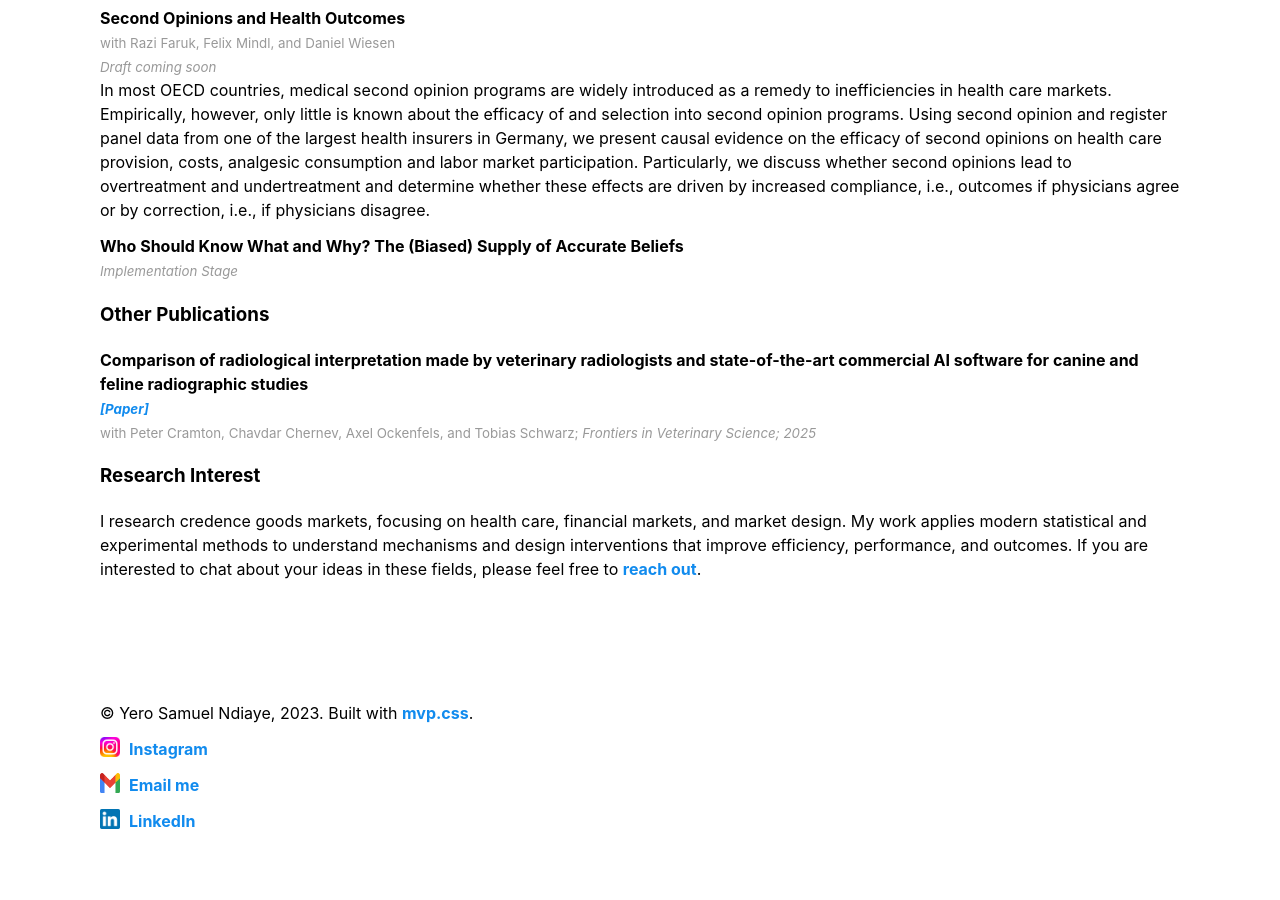
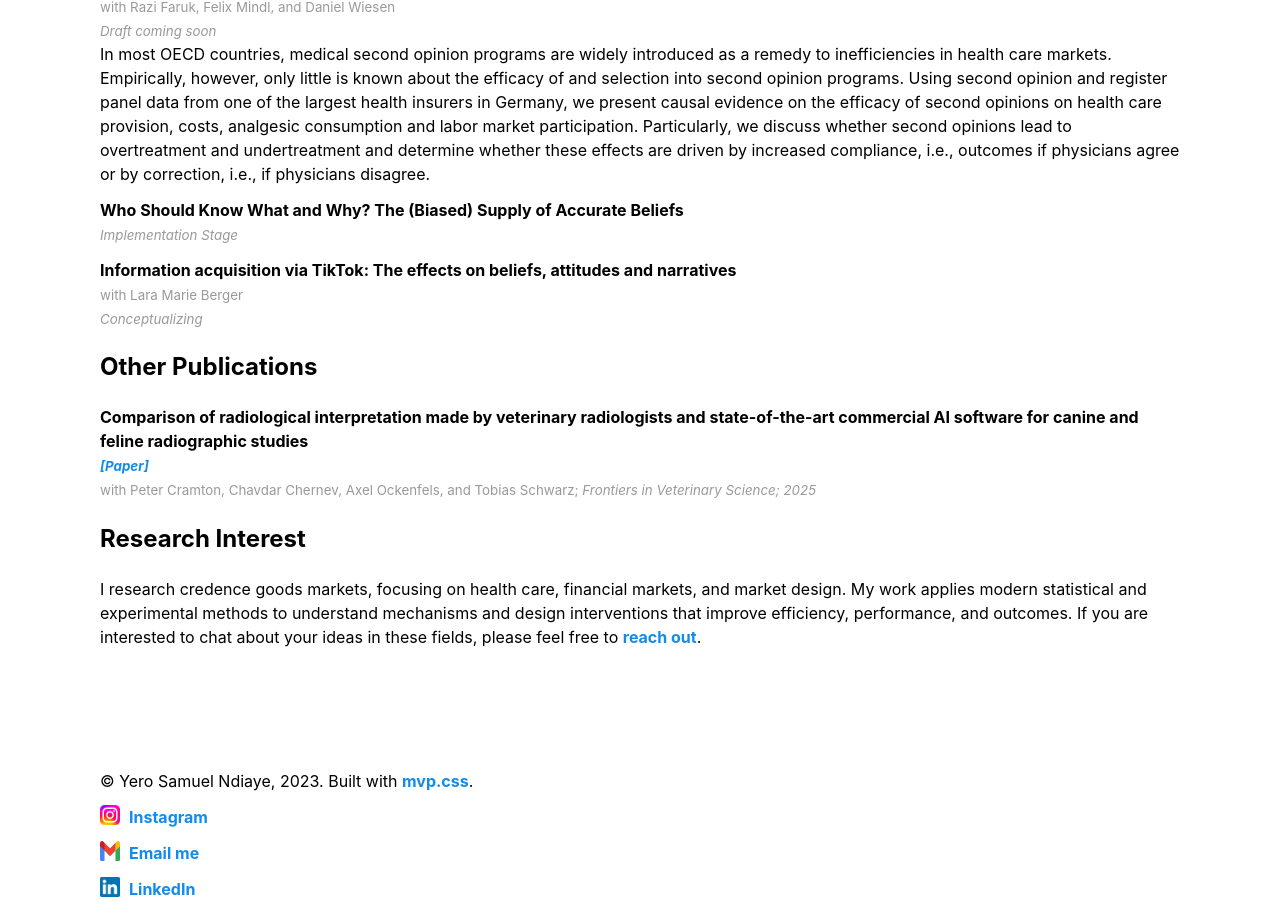
Before and after one commit to yerondiaye/yerondiaye.github.io, a Jekyll site: the page research.html, which Jekyll copies as it is, in a window 1280 px wide and 900 px high, scrolled down 1093 px. Built offline with Jekyll 4.4.1, drawn with Linux system fonts in a browser that asks for light colours.

Commit message:
Update research.html

```diff
--- a/research.html
+++ b/research.html
@@ -35,7 +34,7 @@ While relative performance feedback in the form of rankings appears to be effect
 <small><i><a href="../SFA.pdf">[Working Paper]</a></i> <i><a target="_blank" href="https://rss.com/podcasts/forwardmarketdesign/1984949/">[AI-generated Podcast]</a></i></small></br>
 A soft-floor auction asks bidders to accept an opening price to participate in an ascending auction. If no bidder accepts, lower bids are considered using first-price rules. Soft floors are common despite being irrelevant with standard assumptions. When bidders regret losing, soft-floor auctions are more efficient and profitable than standard optimal auctions. Revenue increases as bidders are inclined to accept the opening price to compete in a regret-free ascending auction. Efficiency is improved since having a soft floor allows for a lower hard reserve price, reducing the frequency of no sale. Theory and experiment confirm these motivations from practice.
 
-            <h3>Work in Progress</h3>
+            <h2>Work in Progress</h2>
 <p><b>Second Opinions and Health Outcomes</b> </br>
 <small>with Razi Faruk, Felix Mindl, and Daniel Wiesen</small></br>
 <small><i>Draft coming soon</i></small></br>
@@ -52,7 +51,12 @@ physicians disagree.</p>
 <small><i>Implementation Stage</i></small></br>
 </p>
 
-    <h3>Other Publications</h3>
+<p><b>Information acquisition via TikTok: The effects on beliefs, attitudes and narratives</b><br>
+<small>with Lara Marie Berger</small></br>
+<small><i>Conceptualizing</i></small></br>
+</p>
+
+    <h2>Other Publications</h2>
 
 <p><b>Comparison of radiological interpretation made by veterinary radiologists and state-of-the-art commercial AI software for canine and feline radiographic studies</b></br>
 <small><i><a href="https://www.frontiersin.org/journals/veterinary-science/articles/10.3389/fvets.2025.1502790/full">[Paper]</a></i></br></small>
@@ -60,7 +64,7 @@ physicians disagree.</p>
 </p>
 
 
-            <h3>Research Interest</h3>
+            <h2>Research Interest</h2>
 
 <p> I research credence goods markets, focusing on health care, financial markets, and market design. My work applies modern statistical and experimental methods to understand mechanisms and design interventions that improve efficiency, performance, and outcomes. If you are interested to chat about your ideas in these fields, please feel free to <a href="../contact">reach out</a>.</p>
 
```
Also changed, not shown: other parts of research.html (+1 -2 lines).
